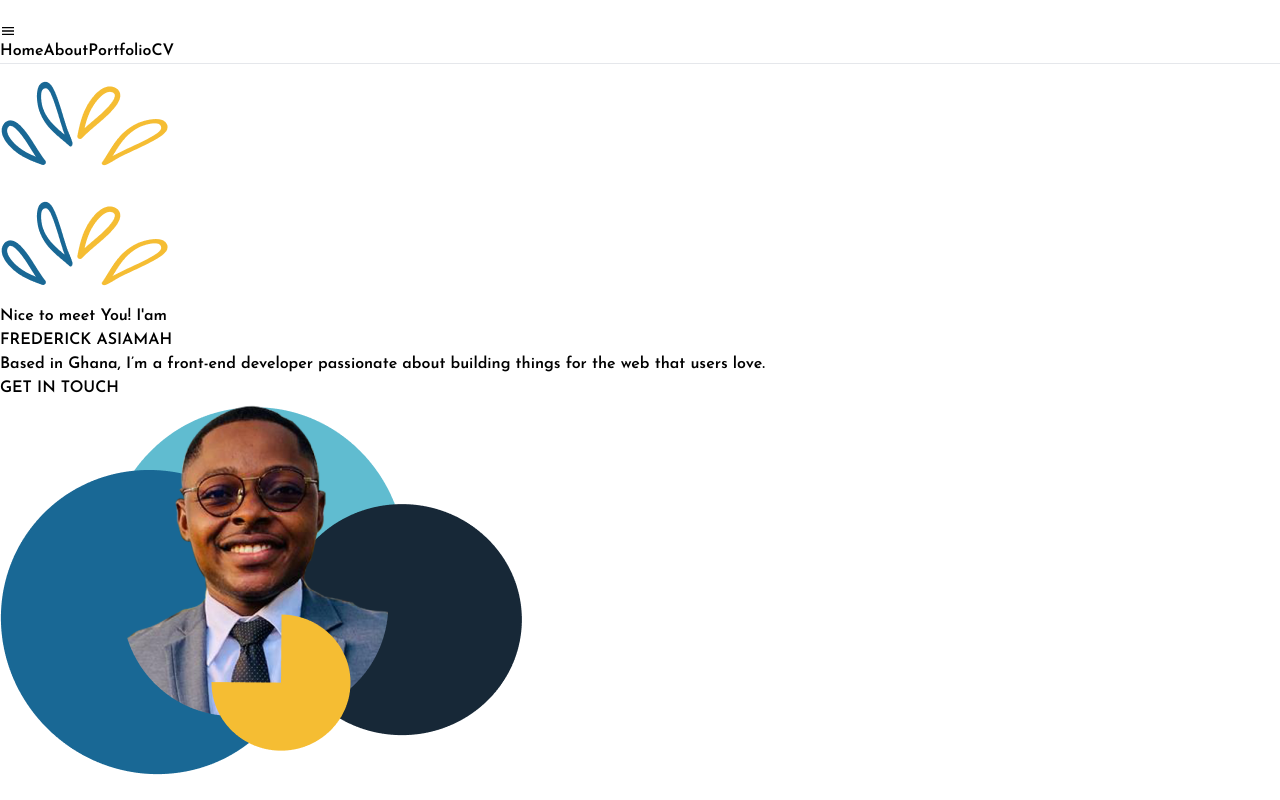
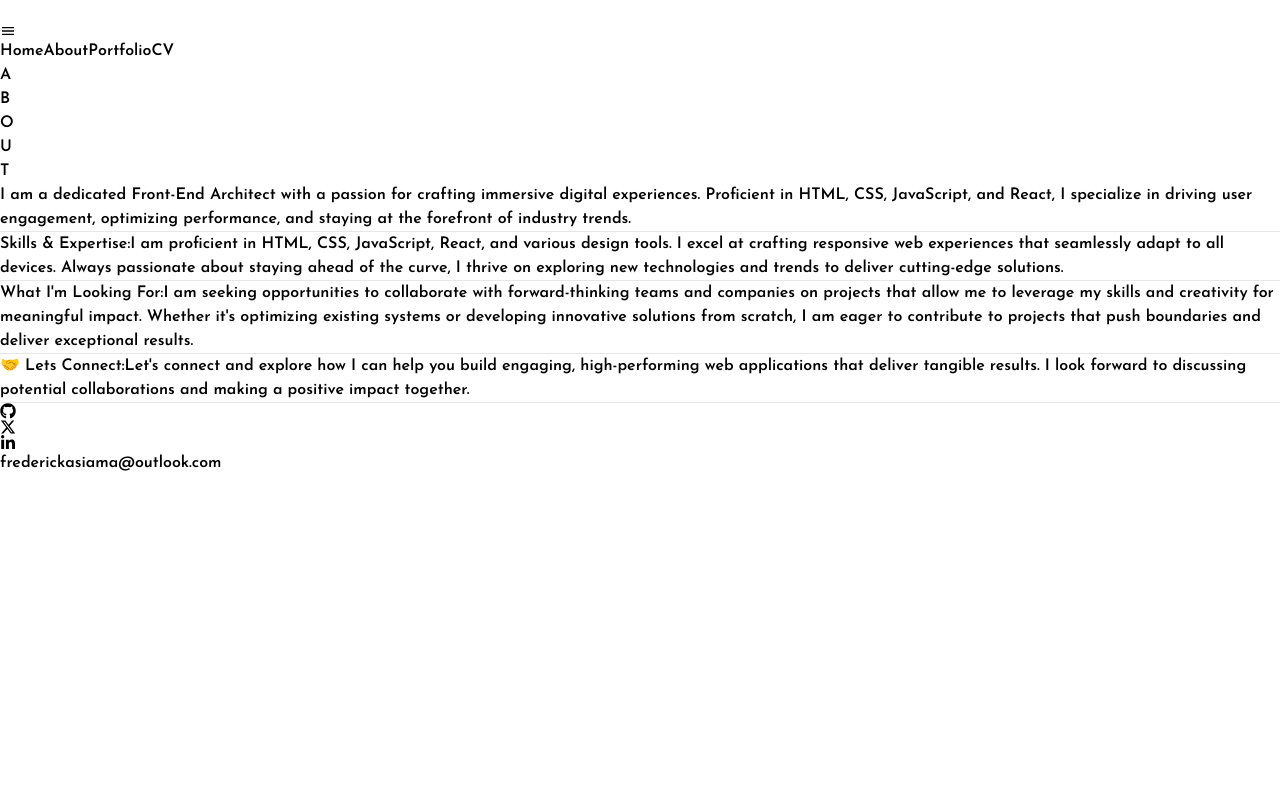
Before and after one commit to sharpartzgh/FrederickAsiamah, a React (Vite) app: page /About in a window 1280 px wide. Shown: the top 800 px of the page. Built offline with nearby package versions, Linux system fonts and the light colour scheme.

Commit message:
added routing to pages with about page added and routed successfully

```diff
--- a/src/App.jsx
+++ b/src/App.jsx
@@ -1,27 +1,22 @@
 import React from 'react'
 import './App.css'
+import Homepage from './Pages/Homepage'
+import { Route, Router, Routes } from 'react-router-dom'
+import About from './Pages/About'
 import Header from './Component/Header/Header'
-import Hero from './Component/Hero/Hero'
-import drop from "../src/assets/drop.png"
 import Footer from './Component/Footer/Footer'
 
 function App() {
 
   return (
     <body className='mx-auto px-20 bg-black min-h-screen text-white'>
-      <div className="content__wrapper container ">
-        <Header/>
-        <hr  className=' lg:mb-10'/>
-          <div className="image hidden absolute sm:flex sm:left-[230px] sm:top-[50px] md:left-[300px] md:top-[100px] lg:hidden ">
-            <img src={drop} alt="drop"/>
-          </div>
-          <div className="image hidden lg:flex absolute lg:left-[460px] lg:top-[240px] xl:left-[640px] xl:top-[140px]">
-            <img src={drop} alt="drop" />
-          </div>
-        <Hero/>
-        <hr className=' mt-10'/>
-        <Footer/>
-      </div>
+      <Header/>
+        <Routes>
+          <Route path='/' element={ <Homepage/> }/>
+          <Route path='/About' element={ <About/> }/>
+        </Routes>
+      <hr className=' mt-10'/>
+      <Footer/>
     </body>
   )
 }
--- /dev/null
+++ b/src/Pages/About.jsx
@@ -0,0 +1,38 @@
+import React from 'react'
+
+const About = () => {
+  return (
+    <div className="about__wrapper flex flex-col lg:flex-row lg:gap-[80px] items-center">
+      <div className=" leading-[80px] tracking-[15px] sm:tracking-[25px] flex text-center justify-center lg:flex-col lg:items-start mt-10 ">
+        <p className="">A</p>
+        <p className="">B</p>
+        <p className="">O</p>
+        <p className="">U</p>
+        <p className="">T</p>
+      </div>
+      <div className="about__info border-2 py-2 px-3 lg:mt-10">
+          <p>I am a dedicated Front-End Architect with a passion for crafting immersive digital experiences. Proficient in HTML, CSS, JavaScript, and React, I specialize in driving user engagement, optimizing performance, and staying at the forefront of industry trends.
+          <br/>
+          <hr className='my-2 border-[#196895]'/>
+          <span className=" text-[#196895] mr-3 text-[18px] hover:bg-[#60BCD0] hover:py-2 hover:px-3 hover:text-white">Skills & Expertise:</span>
+
+          I am proficient in HTML, CSS, JavaScript, React, and various design tools. I excel at crafting responsive web experiences that seamlessly adapt to all devices. Always passionate about staying ahead of the curve, I thrive on exploring new technologies and trends to deliver cutting-edge solutions.
+
+          <br/>
+          <hr className='my-2 border-[#196895]'/>
+          <span className=" text-[#196895] mr-3 text-[18px] hover:bg-[#60BCD0] hover:py-2 hover:px-3 hover:text-white">What I'm Looking For:</span>
+
+          I am seeking opportunities to collaborate with forward-thinking teams and companies on projects that allow me to leverage my skills and creativity for meaningful impact. Whether it's optimizing existing systems or developing innovative solutions from scratch, I am eager to contribute to projects that push boundaries and deliver exceptional results.
+
+          <br/>
+          <hr className='my-2 border-[#196895]'/>
+          <span className=" text-[#196895] mr-3 text-[18px] hover:bg-[#60BCD0] hover:py-2 hover:px-3 hover:text-white">🤝 Lets Connect:</span>
+
+          Let's connect and explore how I can help you build engaging, high-performing web applications that deliver tangible results. I look forward to discussing potential collaborations and making a positive impact together.
+        </p>
+      </div>
+    </div>
+  )
+}
+
+export default About
--- /dev/null
+++ b/src/Pages/Homepage.jsx
@@ -0,0 +1,22 @@
+import React from 'react'
+import Hero from '../Component/Hero/Hero'
+import drop from "../assets/drop.png"
+
+const Hompage = () => {
+  return (
+    <div>
+      <div className="content__wrapper container ">
+        <hr  className=' lg:mb-10'/>
+          <div className="image hidden absolute sm:flex sm:left-[230px] sm:top-[50px] md:left-[300px] md:top-[100px] lg:hidden ">
+            <img src={drop} alt="drop"/>
+          </div>
+          <div className="image hidden lg:flex absolute lg:left-[460px] lg:top-[240px] xl:left-[640px] xl:top-[140px]">
+            <img src={drop} alt="drop" />
+          </div>
+        <Hero/>
+      </div>
+    </div>
+  )
+}
+
+export default Hompage
```
